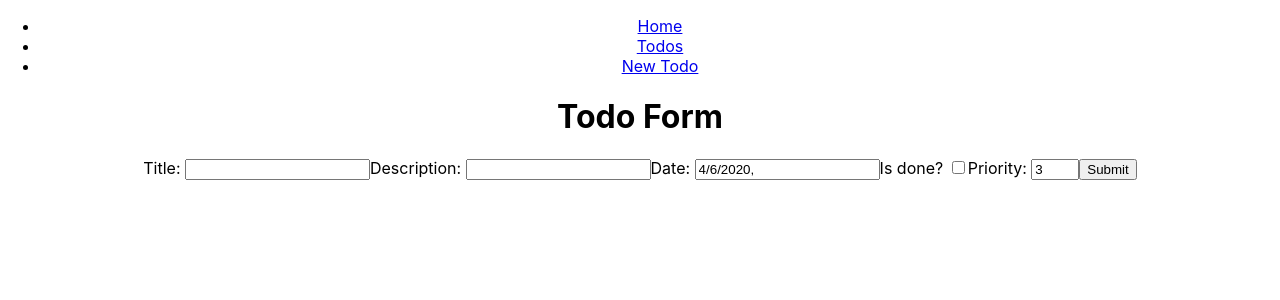
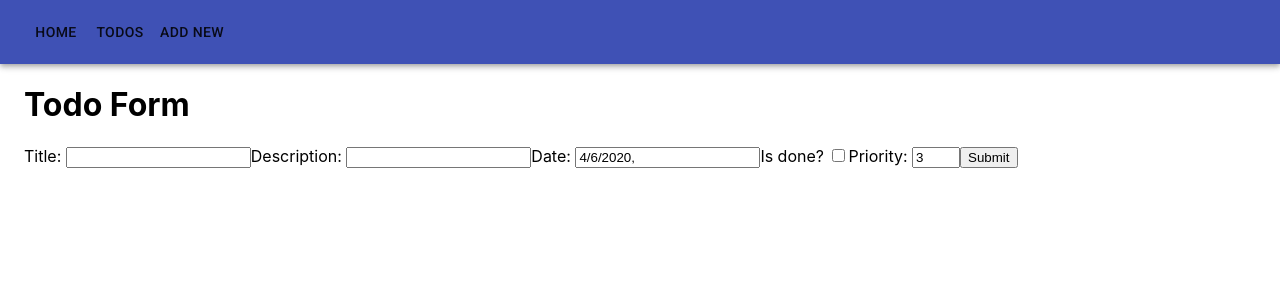
Before and after one commit to wwwece/todos-app, a React (Create React App) app in the folder frontend/: page /create in a window 1280 px wide. Shown: the top 300 px of the page. Built offline with nearby package versions, Linux system fonts and the light colour scheme.

Commit message:
Added Material UI and some components

```diff
--- a/frontend/package.json
+++ b/frontend/package.json
@@ -3,6 +3,8 @@
   "version": "0.1.0",
   "private": true,
   "dependencies": {
+    "@material-ui/core": "^4.9.9",
+    "@material-ui/icons": "^4.9.1",
     "@testing-library/jest-dom": "^4.2.4",
     "@testing-library/react": "^9.3.2",
     "@testing-library/user-event": "^7.1.2",
--- a/frontend/public/index.html
+++ b/frontend/public/index.html
@@ -8,6 +8,10 @@
     <meta
       name="description"
       content="Web site created using create-react-app"
+    />
+    <link
+      rel="stylesheet"
+      href="https://fonts.googleapis.com/css?family=Roboto:300,400,500,700&display=swap"
     />
     <link rel="apple-touch-icon" href="%PUBLIC_URL%/logo192.png" />
     <!--
--- a/frontend/src/App.css
+++ /dev/null
@@ -1,38 +0,0 @@
-.App {
-  text-align: center;
-}
-
-.App-logo {
-  height: 40vmin;
-  pointer-events: none;
-}
-
-@media (prefers-reduced-motion: no-preference) {
-  .App-logo {
-    animation: App-logo-spin infinite 20s linear;
-  }
-}
-
-.App-header {
-  background-color: #282c34;
-  min-height: 100vh;
-  display: flex;
-  flex-direction: column;
-  align-items: center;
-  justify-content: center;
-  font-size: calc(10px + 2vmin);
-  color: white;
-}
-
-.App-link {
-  color: #61dafb;
-}
-
-@keyframes App-logo-spin {
-  from {
-    transform: rotate(0deg);
-  }
-  to {
-    transform: rotate(360deg);
-  }
-}
--- a/frontend/src/App.tsx
+++ b/frontend/src/App.tsx
@@ -1,9 +1,10 @@
 import React from "react";
-import "./App.css";
+import { createBrowserHistory } from "history";
+import { Router, Switch, Route } from "react-router-dom";
 import TodosList from "./components/TodosList";
 import TodoForm from "./components/TodoForm";
-import { Router, Link, Switch, Route } from "react-router-dom";
-import { createBrowserHistory } from "history";
+import Header from "./components/Header";
+import { Container } from "@material-ui/core";
 
 const browserHistory = createBrowserHistory();
 
@@ -11,22 +12,9 @@ function App() {
   return (
     <Router history={browserHistory}>
       <div className="App">
-        <header>
-          <nav>
-            <ul>
-              <li>
-                <Link to="/">Home</Link>
-              </li>
-              <li>
-                <Link to="/todos">Todos</Link>
-              </li>
-              <li>
-                <Link to="/create">New Todo</Link>
-              </li>
-            </ul>
-          </nav>
-        </header>
+        <Header />
 
+        <Container>
           <Switch>
             <Route path="/todos">
               <TodosList />
@@ -38,6 +26,7 @@ function App() {
               <div>Home</div>
             </Route>
           </Switch>
+        </Container>
       </div>
     </Router>
   );
--- /dev/null
+++ b/frontend/src/components/Header.tsx
@@ -0,0 +1,23 @@
+import React from "react";
+import { Link as RouterLink } from "react-router-dom";
+import { Button, AppBar, Toolbar } from "@material-ui/core";
+
+const Header: React.FC = () => {
+  return (
+    <AppBar position="static">
+      <Toolbar>
+        <Button component={RouterLink} to="/">
+          Home
+        </Button>
+        <Button component={RouterLink} to="/todos">
+          Todos
+        </Button>
+        <Button component={RouterLink} to="/create">
+          Add new
+        </Button>
+      </Toolbar>
+    </AppBar>
+  );
+};
+
+export default Header;
--- a/frontend/src/components/Todo.tsx
+++ b/frontend/src/components/Todo.tsx
@@ -4,12 +4,15 @@ import { useParams } from "react-router-dom";
 import moment from "moment";
 import { TodoAPI } from "../services/todoAPI";
 import { TodoProps } from "../types/todo.type";
+import { Paper, Typography, Chip, IconButton } from "@material-ui/core";
+import DoneIcon from "@material-ui/icons/Done";
+import DeleteIcon from "@material-ui/icons/Delete";
 
 type Props = {
-  updateList: () => Promise<void>;
+  handleDelete: (id: number) => Promise<void>;
 };
 
-const Todo: React.FC<Props> = ({ updateList }) => {
+const Todo: React.FC<Props> = ({ handleDelete }) => {
   const { id } = useParams();
   const todoAPI = new TodoAPI();
   const [todo, setTodo] = React.useState<TodoProps | null>(null);
@@ -25,27 +28,35 @@ const Todo: React.FC<Props> = ({ updateList }) => {
     };
   }, [id]);
 
-  const handleDelete = async (id: number) => {
-    const isDeleted = await todoAPI.delete(id);
-    if (isDeleted) {
-      setTodo(null);
-      updateList();
-    }
-  };
-
   if (!id || !todo) return <div>Not found!</div>;
 
   return (
-    <article>
-      <h1>{todo.title}</h1>
-      <button onClick={() => handleDelete(todo.id)}>Delete</button>
+    <Paper elevation={3}>
+      <Typography variant="h3" gutterBottom>
+        {todo.title}
+      </Typography>
       <div>
-        <span>{moment(todo.date).format("dddd, MMMM Do YYYY")}</span>
-        <span>{todo.priority}</span>
-        <span>{todo.isDone ? "Done" : "Todo"}</span>
+        <Chip
+          size="small"
+          label={moment(todo.date).format("dddd, MMMM Do YYYY")}
+        />
+        <Chip size="small" label={todo.priority} />
+        <IconButton aria-label="done" size="small">
+          <DoneIcon color={todo.isDone ? "primary" : "inherit"} />
+        </IconButton>
+        <IconButton
+          aria-label="delete"
+          size="small"
+          onClick={() => {
+            handleDelete(todo.id);
+            setTodo(null);
+          }}
+        >
+          <DeleteIcon color={"error"} />
+        </IconButton>
       </div>
-      <p>{todo.desc}</p>
-    </article>
+      <Typography variant="body1">{todo.desc}</Typography>
+    </Paper>
   );
 };
 
--- a/frontend/src/components/TodosList.tsx
+++ b/frontend/src/components/TodosList.tsx
@@ -4,6 +4,18 @@ import { Link, Switch, Route, useRouteMatch } from "react-router-dom";
 import { TodoProps } from "../types/todo.type";
 import { TodoAPI } from "../services/todoAPI";
 import Todo from "./Todo";
+import {
+  List,
+  ListItem,
+  ListItemAvatar,
+  Avatar,
+  ListItemText,
+  ListItemSecondaryAction,
+  IconButton,
+  Grid,
+} from "@material-ui/core";
+import DeleteIcon from "@material-ui/icons/Delete";
+import DoneIcon from "@material-ui/icons/Done";
 
 const TodosList: React.FC = () => {
   const todoAPI = new TodoAPI();
@@ -21,29 +33,62 @@ const TodosList: React.FC = () => {
     };
   }, []);
 
+  const handleDelete = async (id: number) => {
+    const isDeleted = await todoAPI.delete(id);
+    if (isDeleted) {
+      setTodos(todos.filter((todo) => todo.id !== id));
+    }
+  };
+
   return (
     <div>
-      <button onClick={() => getTodos()}>Refresh</button>
       {todos.length === 0 ? (
         <div>Loading...</div>
       ) : (
         <div>
-          <ul>
+          <Grid container spacing={4}>
+            <Grid item xs={4}>
+              <List dense={true}>
                 {todos.map((todo: TodoProps) => (
-              <li key={todo.id}>
+                  <ListItem key={todo.id}>
+                    <ListItemAvatar>
+                      <Avatar>
+                        <DoneIcon color={todo.isDone ? "primary" : "inherit"} />
+                      </Avatar>
+                    </ListItemAvatar>
+
+                    <ListItemText
+                      primary={
                         <Link to={`${match.url}/${todo.id}`}>{todo.title}</Link>
-              </li>
+                      }
+                      secondary={todo.date}
+                    />
+
+                    <ListItemSecondaryAction>
+                      <IconButton
+                        edge="end"
+                        aria-label="delete"
+                        onClick={() => handleDelete(todo.id)}
+                      >
+                        <DeleteIcon />
+                      </IconButton>
+                    </ListItemSecondaryAction>
+                  </ListItem>
                 ))}
-          </ul>
+              </List>
+            </Grid>
 
+            <Grid item xs={8}>
               <Switch>
                 <Route path={`${match.url}/:id`}>
-              <Todo updateList={getTodos} />
+                  <Todo handleDelete={handleDelete} />
                 </Route>
-            <Route path={`${match.url}`}>
+                {/* <Route path={`${match.url}`}>
                   <div>Select a todo to see its details.</div>
-            </Route>
+                </Route> */}
               </Switch>
+            </Grid>
+          </Grid>
         </div>
       )}
     </div>
```
Also changed, not shown: 1 other file (tests, documents, lock files or other folders). Lines whose indentation alone changed are shown as unchanged.
